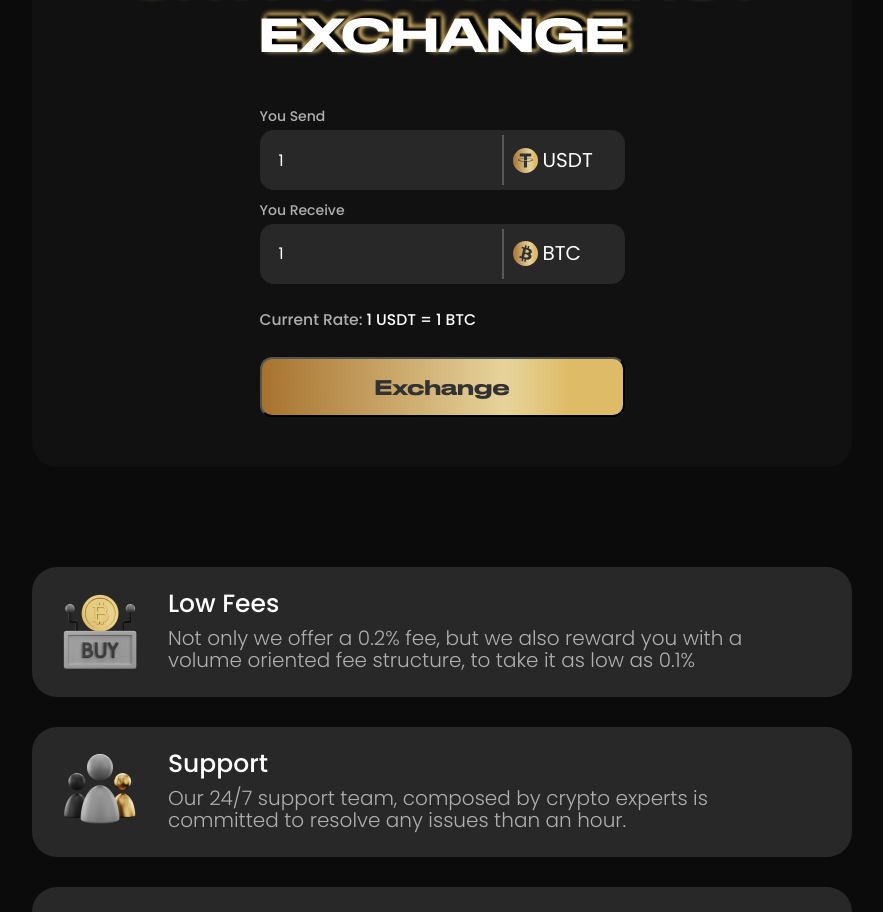
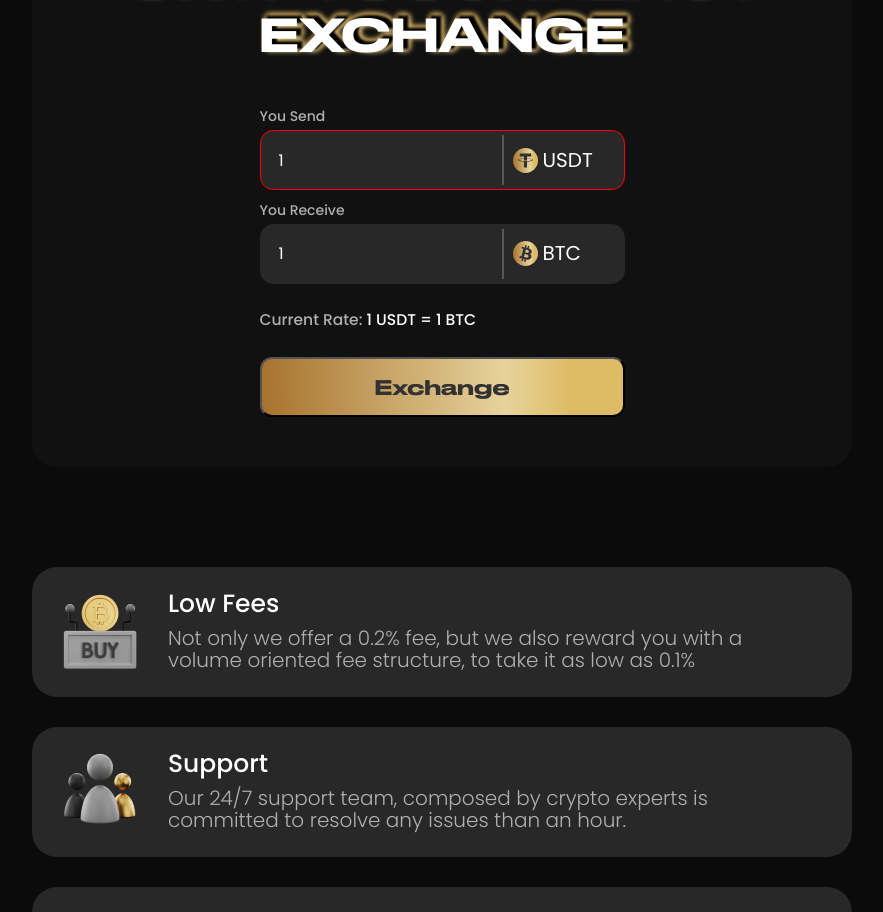
Before and after one commit to chyVacheck/white_proenix, a React (Create React App) app: page /Home in a window 1280 px wide. Shown: the part 1041-1953 px from the top of the page, without its empty margins (198-1081 px from the left). Built offline with nearby package versions, Linux system fonts and the light colour scheme.

Commit message:
Update style Field.css

```diff
--- a/src/components/Field/Field.css
+++ b/src/components/Field/Field.css
@@ -40,6 +40,10 @@
   border: green 1px solid;
 }
 
+.field__input:invalid {
+  border: red 1px solid;
+}
+
 .field__input_big {
   height: 60px;
 }
```
